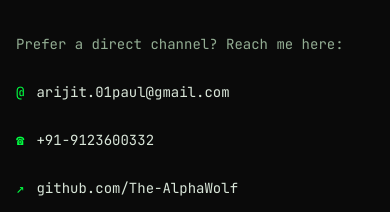
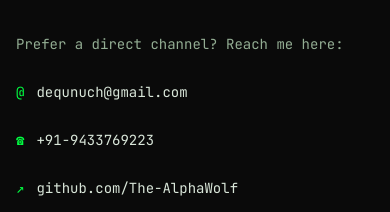
Before and after one commit to The-AlphaWolf/portfolio, a Next.js app: page / in a window 390 px wide. Shown: the part 8177-8389 px from the top of the page. Built offline with nearby package versions, Linux system fonts and the light colour scheme.

Commit message:
Update contact email and phone number

```diff
--- a/src/data/site.ts
+++ b/src/data/site.ts
@@ -33,9 +33,9 @@ export const site = {
   // Short identity line shown under the name in the hero
   tagline:
     "Electronics & Telecommunication Engineer | 5G/Wireless Research | ML Enthusiast",
-  email: "arijit.01paul@gmail.com",
-  phone: "+91-9123600332",
-  phoneHref: "tel:+919123600332",
+  email: "dequnuch@gmail.com",
+  phone: "+91-9433769223",
+  phoneHref: "tel:+919433769223",
   github: "https://github.com/The-AlphaWolf",
   linkedin: "https://www.linkedin.com/in/arijit-paul-ju/",
   // Served from public/resume.pdf — replace that file to update the resume.
```
